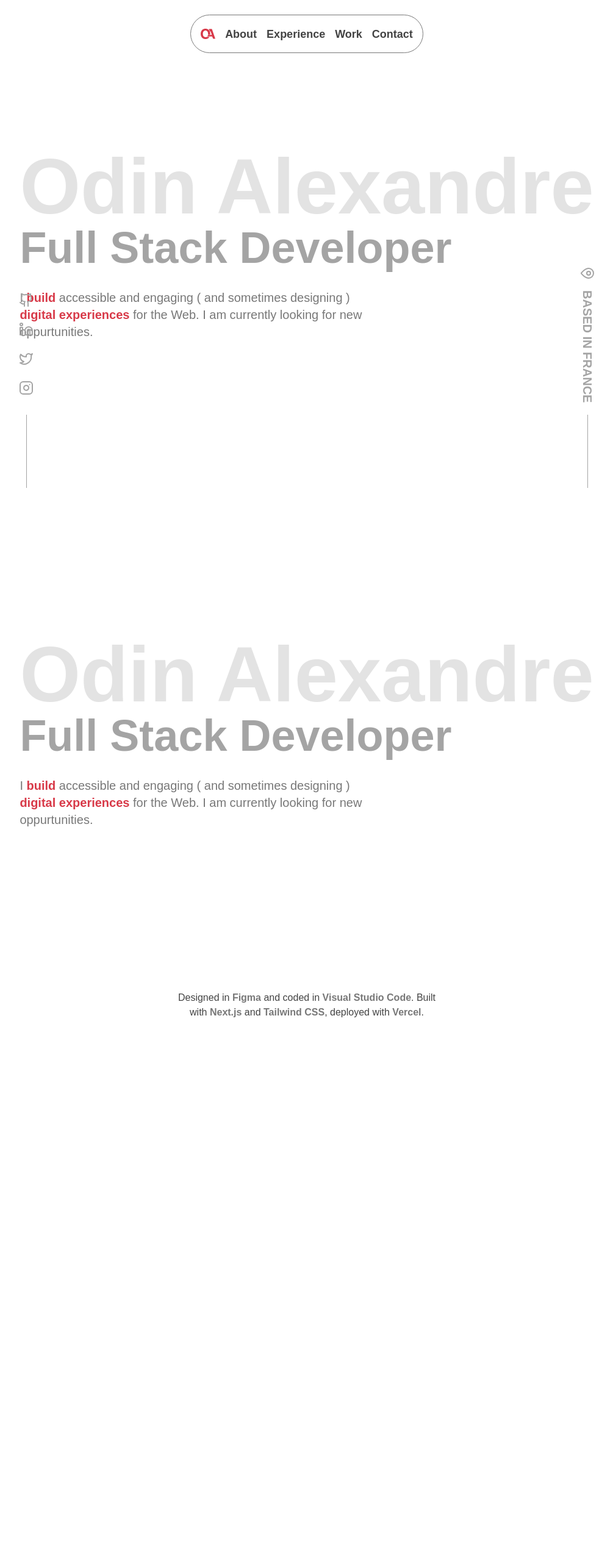
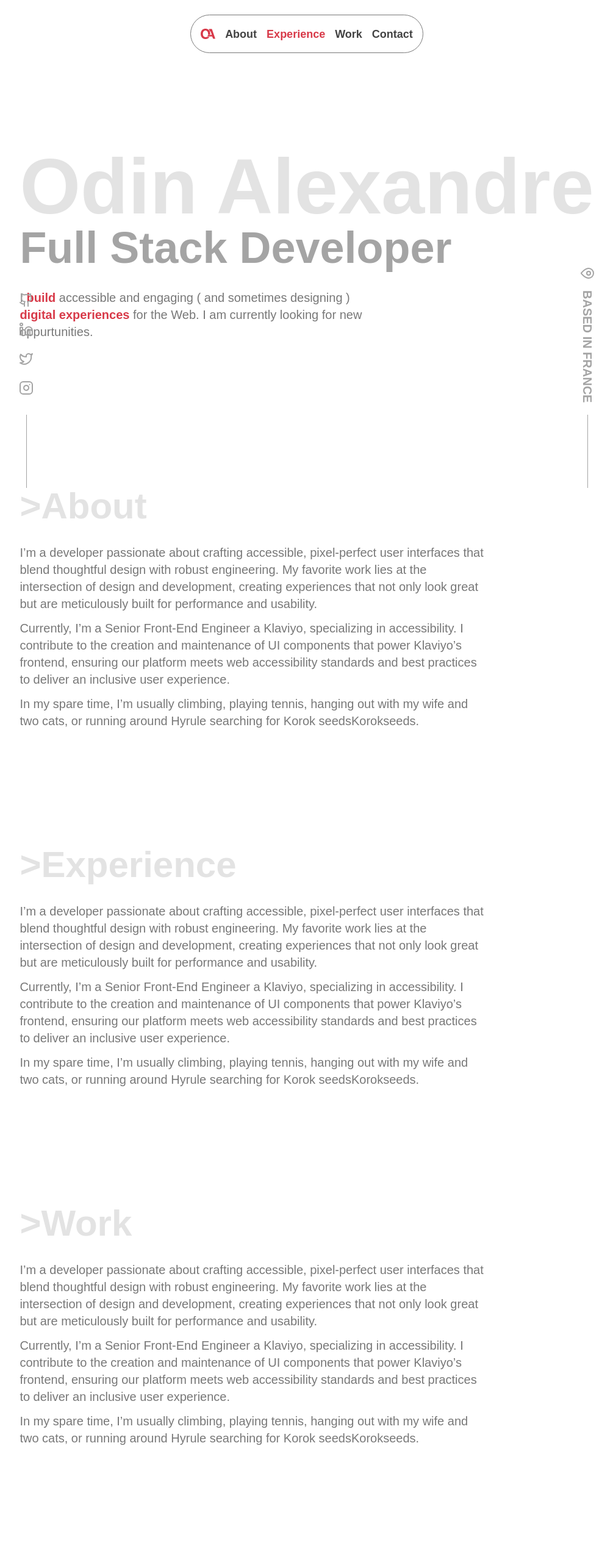
Before and after one commit to odinalx/odinalx.dev, a Next.js app: page / in a window 1280 px wide. Shown: the top 2566 px of the page at 61% size, without its empty margins (137-1142 px from the left). Before the commit the page ends 1712 px from the top, so only its background shows below. Built offline with nearby package versions, Linux system fonts and the light colour scheme.

Commit message:
fix: add skeleton, finsih navbar section

```diff
--- a/app/layout.tsx
+++ b/app/layout.tsx
@@ -28,22 +28,22 @@ export default function RootLayout({
         <div className="fixed bottom-0 left-40 w-10 text-light-faded">
           <ul className="flex flex-col items-center after:w-[1px] after:h-[120px] after:bg-light-faded after:block ">
             <li className="p-3">
-              <a href="">
+              <a href="" className="hover:text-highlight">
                 <Github size={24} />
               </a>
             </li>
             <li className="p-3">
-              <a href="">
+              <a href="" className="hover:text-highlight">
                 <Linkedin size={24} />
               </a>
             </li>
             <li className="p-3">
-              <a href="">
+              <a href="" className="hover:text-highlight">
                 <Twitter size={24} />
               </a>
             </li>
             <li className="p-3 mb-5">
-              <a href="">
+              <a href="" className="hover:text-highlight">
                 <Instagram size={24} />
               </a>
             </li>
--- a/app/navbar.tsx
+++ b/app/navbar.tsx
@@ -36,34 +36,40 @@ export default function Navbar() {
   }, [lastScrollY]);*/
 
   useEffect(() => {
-    const observerOptions = {
-      root: null,
-      rootMargin: '-50% 0px -50% 0px',
-      threshold: 0,
+    const sectionIds = ['home', 'about', 'experience', 'work', 'contact'];
+
+    const handleScroll = () => {
+      const viewportCenter = window.scrollY + window.innerHeight / 2;
+      let closestSectionId = '';
+      let smallestDistance = Number.POSITIVE_INFINITY;
+
+      for (const id of sectionIds) {
+        const element = document.getElementById(id);
+        if (!element) continue;
+
+        const rect = element.getBoundingClientRect();
+        const elementCenter = window.scrollY + rect.top + rect.height / 2;
+        const distanceToCenter = Math.abs(elementCenter - viewportCenter);
+
+        if (distanceToCenter < smallestDistance) {
+          smallestDistance = distanceToCenter;
+          closestSectionId = id;
+        }
+      }
+
+      if (closestSectionId) {
+        setActiveSection(closestSectionId);
+      }
     };
 
-    const observerCallback = (entries: IntersectionObserverEntry[]) => {
-      entries.forEach((entry) => {
-        if (entry.isIntersecting) {
-          setActiveSection(entry.target.id);
-        }
-      });
+    handleScroll();
+    window.addEventListener('scroll', handleScroll, { passive: true });
+    window.addEventListener('resize', handleScroll);
+
+    return () => {
+      window.removeEventListener('scroll', handleScroll);
+      window.removeEventListener('resize', handleScroll);
     };
-
-    const observer = new IntersectionObserver(
-      observerCallback,
-      observerOptions
-    );
-
-    const sections = ['home', 'about', 'experience', 'work', 'contact'];
-    sections.forEach((sectionId) => {
-      const element = document.getElementById(sectionId);
-      if (element) {
-        observer.observe(element);
-      }
-    });
-
-    return () => observer.disconnect();
   }, []);
 
   return (
@@ -76,7 +82,7 @@ export default function Navbar() {
       >
         <div className="max-w-5xl mx-auto px-4">
           <div className="flex justify-center">
-            <ul className="flex space-x-4 items-center bg-background/80 backdrop-blur-md border border-primary rounded-full px-4 py-4">
+            <ul className="flex space-x-4 items-center bg-background/80 backdrop-blur-sm border border-primary rounded-full px-4 py-4">
               <li>
                 <Link href={'/'}>
                   <Image src="/logo.svg" alt="Logo" width={24} height={24} />
--- a/app/page.tsx
+++ b/app/page.tsx
@@ -1,6 +1,6 @@
 export default function Home() {
   return (
-    <main className="text-primary">
+    <main className="text-primary min-h-screen max-w-5xl">
       <section id="home" className="min-h-screen flex flex-col justify-center ">
         <h1 className="font-bold text-9xl text-title">Odin Alexandre</h1>
         <h2 className="text-light-faded font-semibold text-7xl mb-8">
@@ -14,21 +14,104 @@ export default function Home() {
           for the Web. I am currently looking for new oppurtunities.
         </p>
       </section>
-      <section
-        id="about"
-        className="min-h-screen flex flex-col justify-center "
-      >
-        <h1 className="font-bold text-9xl text-title">Odin Alexandre</h1>
-        <h2 className="text-light-faded font-semibold text-7xl mb-8">
-          Full Stack Developer
-        </h2>
-
-        <p className="max-w-xl">
-          I <span className="text-highlight font-bold">build</span> accessible
-          and engaging ( and sometimes designing ){' '}
-          <span className="text-highlight font-bold">digital experiences</span>{' '}
-          for the Web. I am currently looking for new oppurtunities.
-        </p>
+      <section id="about" className=" flex flex-col">
+        <h3 className="text-title text-6xl font-bold mb-8">&gt;About</h3>
+        <div className="space-y-3 max-w-3xl mb-48">
+          <p>
+            I’m a developer passionate about crafting accessible, pixel-perfect
+            user interfaces that blend thoughtful design with robust
+            engineering. My favorite work lies at the intersection of design and
+            development, creating experiences that not only look great but are
+            meticulously built for performance and usability.
+          </p>
+          <p>
+            Currently, I’m a Senior Front-End Engineer a Klaviyo, specializing
+            in accessibility. I contribute to the creation and maintenance of UI
+            components that power Klaviyo’s frontend, ensuring our platform
+            meets web accessibility standards and best practices to deliver an
+            inclusive user experience.
+          </p>
+          <p>
+            In my spare time, I’m usually climbing, playing tennis, hanging out
+            with my wife and two cats, or running around Hyrule searching for
+            Korok seedsKorokseeds.
+          </p>
+        </div>
+      </section>
+      <section id="experience" className=" flex flex-col">
+        <h3 className="text-title text-6xl font-bold mb-8">&gt;Experience</h3>
+        <div className="space-y-3 max-w-3xl mb-48">
+          {' '}
+          <p>
+            I’m a developer passionate about crafting accessible, pixel-perfect
+            user interfaces that blend thoughtful design with robust
+            engineering. My favorite work lies at the intersection of design and
+            development, creating experiences that not only look great but are
+            meticulously built for performance and usability.
+          </p>
+          <p>
+            Currently, I’m a Senior Front-End Engineer a Klaviyo, specializing
+            in accessibility. I contribute to the creation and maintenance of UI
+            components that power Klaviyo’s frontend, ensuring our platform
+            meets web accessibility standards and best practices to deliver an
+            inclusive user experience.
+          </p>
+          <p>
+            In my spare time, I’m usually climbing, playing tennis, hanging out
+            with my wife and two cats, or running around Hyrule searching for
+            Korok seedsKorokseeds.
+          </p>
+        </div>
+      </section>
+      <section id="work" className=" flex flex-col">
+        <h3 className="text-title text-6xl font-bold mb-8">&gt;Work</h3>
+        <div className="space-y-3 max-w-3xl mb-48">
+          {' '}
+          <p>
+            I’m a developer passionate about crafting accessible, pixel-perfect
+            user interfaces that blend thoughtful design with robust
+            engineering. My favorite work lies at the intersection of design and
+            development, creating experiences that not only look great but are
+            meticulously built for performance and usability.
+          </p>
+          <p>
+            Currently, I’m a Senior Front-End Engineer a Klaviyo, specializing
+            in accessibility. I contribute to the creation and maintenance of UI
+            components that power Klaviyo’s frontend, ensuring our platform
+            meets web accessibility standards and best practices to deliver an
+            inclusive user experience.
+          </p>
+          <p>
+            In my spare time, I’m usually climbing, playing tennis, hanging out
+            with my wife and two cats, or running around Hyrule searching for
+            Korok seedsKorokseeds.
+          </p>
+        </div>
+      </section>
+      <section id="contact" className=" flex flex-col">
+        <h3 className="text-title text-6xl font-bold mb-8">&gt;Contact</h3>
+        <div className="space-y-3 max-w-3xl mb-48">
+          {' '}
+          <p>
+            I’m a developer passionate about crafting accessible, pixel-perfect
+            user interfaces that blend thoughtful design with robust
+            engineering. My favorite work lies at the intersection of design and
+            development, creating experiences that not only look great but are
+            meticulously built for performance and usability.
+          </p>
+          <p>
+            Currently, I’m a Senior Front-End Engineer a Klaviyo, specializing
+            in accessibility. I contribute to the creation and maintenance of UI
+            components that power Klaviyo’s frontend, ensuring our platform
+            meets web accessibility standards and best practices to deliver an
+            inclusive user experience.
+          </p>
+          <p>
+            In my spare time, I’m usually climbing, playing tennis, hanging out
+            with my wife and two cats, or running around Hyrule searching for
+            Korok seedsKorokseeds.
+          </p>
+        </div>
       </section>
     </main>
   );
```
